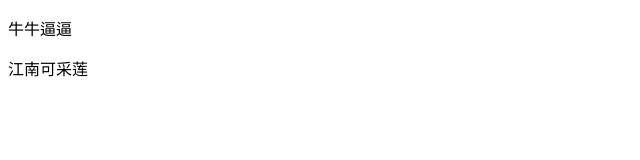
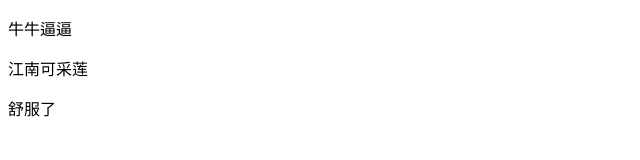
Before and after one commit to tangchu123/59qi, a plain HTML site: page index.html in a window 1280 px wide. Shown: the full height of the page, 0-640 px from the left. Drawn offline with Linux system fonts and the light colour scheme.

Commit message:
舒服舒服了了

```diff
--- a/index.html
+++ b/index.html
@@ -8,5 +8,6 @@
 <body>
     <p>牛牛逼逼</p>
     <p>江南可采莲</p>
+    <p>舒服了</p>
 </body>
 </html>
```
